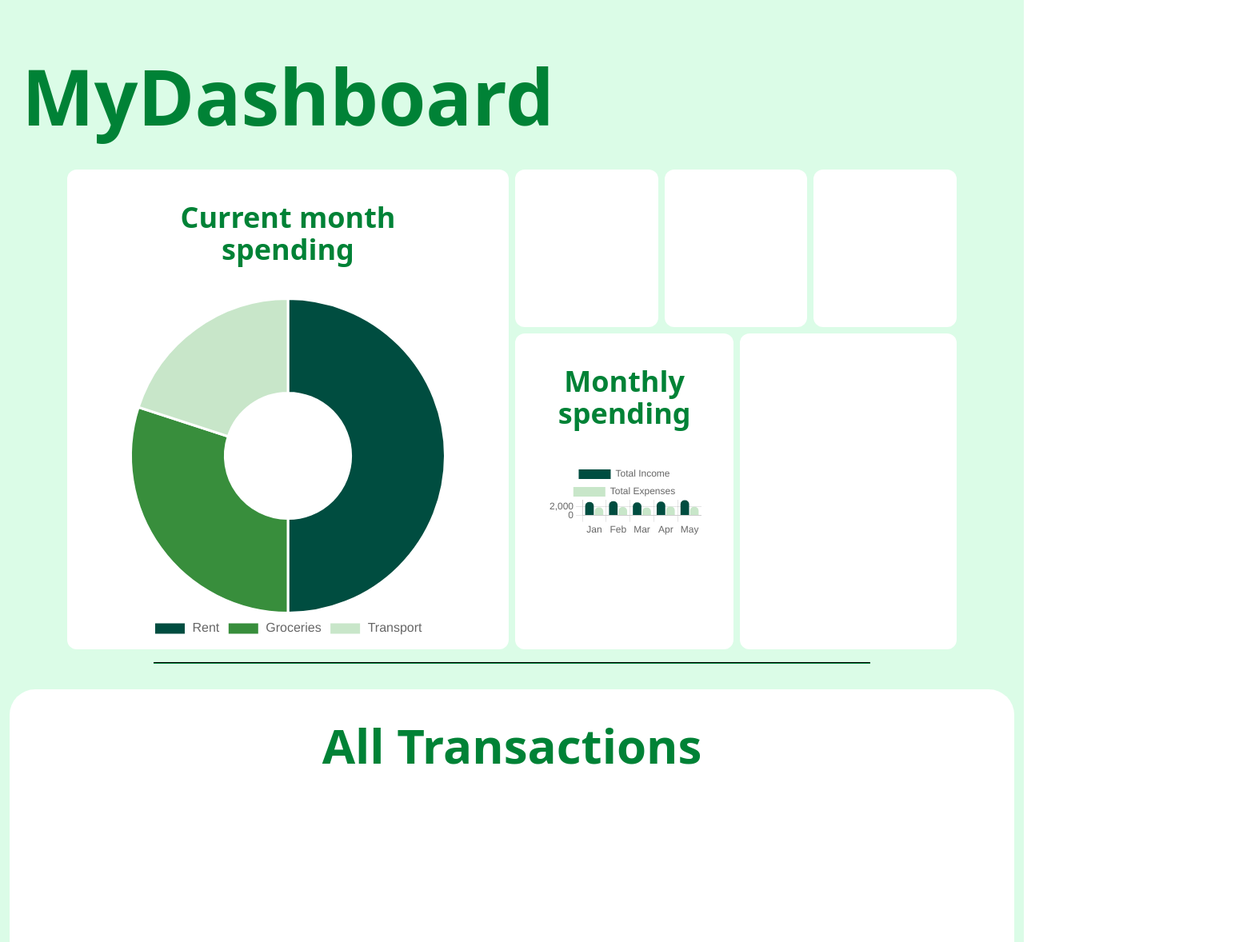
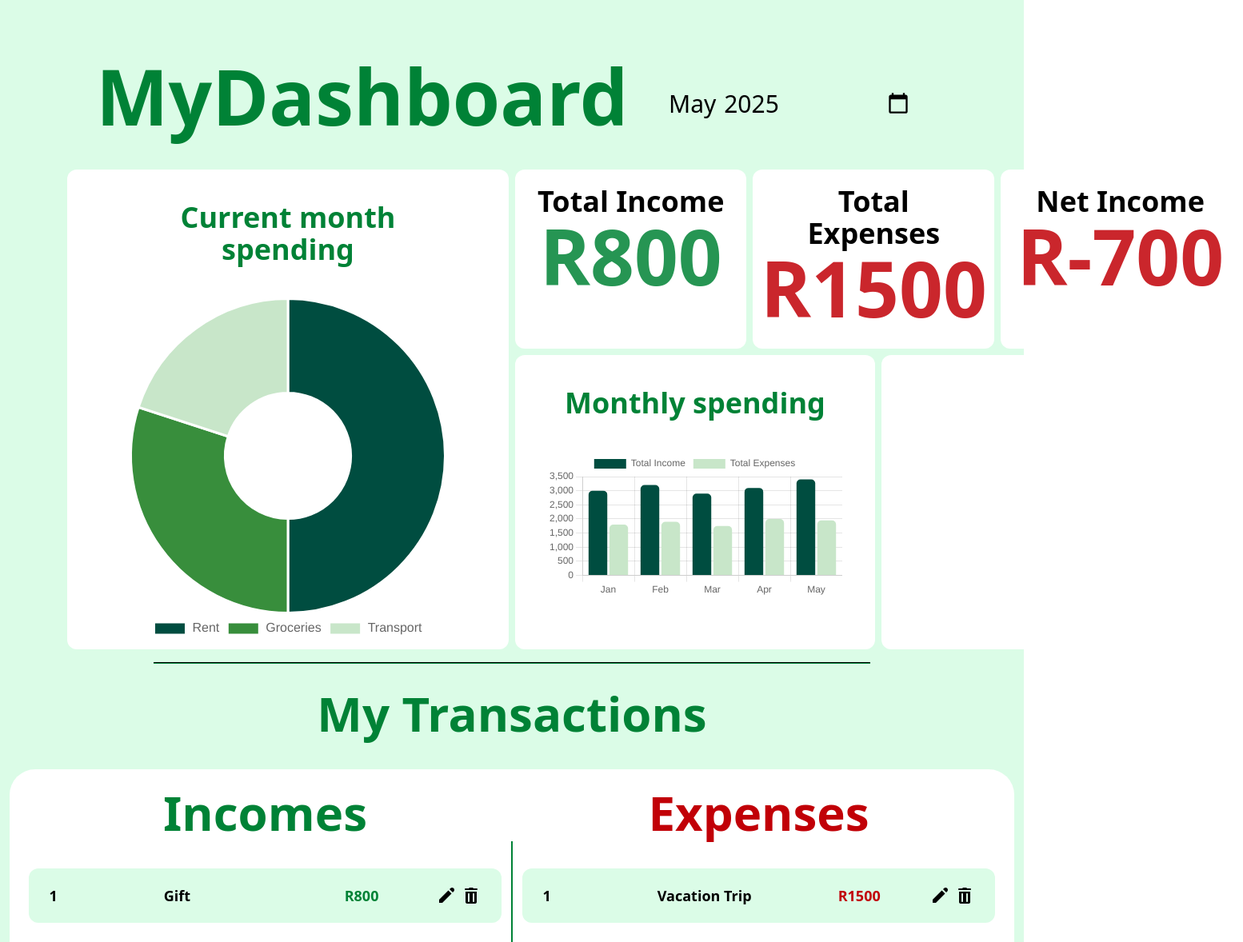
Before and after one commit to Tewahido/MyPennyPincher, a React (Vite) app in the folder MyPennyPincher_Client/: page /dashboard in a window 1280 px wide. Shown: the part 72-1250 px from the top of the page at 80% size, 1554 px wide, since content can reach past the window. Built offline with nearby package versions, Linux system fonts and the light colour scheme.

Commit message:
Made Dashboard and Transactinos dynamic

```diff
--- a/MyPennyPincher_Client/src/pages/Dashboard/Dashboard.jsx
+++ b/MyPennyPincher_Client/src/pages/Dashboard/Dashboard.jsx
@@ -1,20 +1,147 @@
+import { useState } from "react";
 import DashboardSection from "./components/DashboardSection";
+import TransactionsSection from "./components/TransactionsSection";
+
+const incomeData = [
+  {
+    IncomeId: 1,
+    Source: "Salary",
+    Amount: 5000,
+    Date: "2025-01-25",
+    Monthly: true,
+    UserId: 1,
+  },
+  {
+    IncomeId: 2,
+    Source: "Freelance Project",
+    Amount: 1500,
+    Date: "2025-02-10",
+    Monthly: false,
+    UserId: 1,
+  },
+  {
+    IncomeId: 3,
+    Source: "Stock Dividends",
+    Amount: 300,
+    Date: "2025-03-18",
+    Monthly: false,
+    UserId: 1,
+  },
+  {
+    IncomeId: 4,
+    Source: "Bonus",
+    Amount: 2000,
+    Date: "2025-04-05",
+    Monthly: false,
+    UserId: 1,
+  },
+  {
+    IncomeId: 5,
+    Source: "Gift",
+    Amount: 800,
+    Date: "2025-05-12",
+    Monthly: false,
+    UserId: 1,
+  },
+];
+
+const expenseData = [
+  {
+    ExpenseId: 1,
+    Description: "Rent",
+    Amount: 1200,
+    Date: "2025-01-01",
+    Recurring: true,
+    CategoryId: 1,
+    UserId: 1,
+  },
+  {
+    ExpenseId: 2,
+    Description: "Electricity Bill",
+    Amount: 100,
+    Date: "2025-02-05",
+    Recurring: true,
+    CategoryId: 2,
+    UserId: 1,
+  },
+  {
+    ExpenseId: 3,
+    Description: "Groceries",
+    Amount: 450,
+    Date: "2025-03-10",
+    Recurring: true,
+    CategoryId: 3,
+    UserId: 1,
+  },
+  {
+    ExpenseId: 4,
+    Description: "New Phone",
+    Amount: 900,
+    Date: "2025-04-15",
+    Recurring: false,
+    CategoryId: 4,
+    UserId: 1,
+  },
+  {
+    ExpenseId: 5,
+    Description: "Vacation Trip",
+    Amount: 1500,
+    Date: "2025-05-02",
+    Recurring: false,
+    CategoryId: 5,
+    UserId: 1,
+  },
+];
 
 export default function Dashboard() {
+  const [selectedMonth, setSelectedMonth] = useState("2025-05");
+
+  const [currentYear, currentMonth] = selectedMonth.split("-");
+  const currentMonthIncomes = incomeData.filter((income) => {
+    const incomeMonth = new Date(income.Date).getMonth() + 1;
+    console.log(currentMonth);
+    console.log(incomeMonth);
+
+    return incomeMonth == currentMonth;
+  });
+
+  const currentMonthExpenses = expenseData.filter((expense) => {
+    const expenseMonth = new Date(expense.Date).getMonth() + 1;
+    return expenseMonth == currentMonth;
+  });
+
+  function handleSelectMonth(event) {
+    setSelectedMonth(event.target.value);
+  }
+
   return (
     <div className="w-full bg-green-100 flex flex-col mt-10">
-      <div className="w-[50%] h-50 flex items-end justify-center mb-10 mx-10">
+      <div className="w-full h-50 flex items-end justify-between mb-10 px-30">
         <h1 className="text-8xl font-extrabold text-green-700"> MyDashboard</h1>
+        <input
+          type="month"
+          onChange={(event) => handleSelectMonth(event)}
+          value={selectedMonth}
+          className="text-3xl m-5 cursor-pointer"
+        />
       </div>
       <div className="w-full ">
-        <DashboardSection />
+        <DashboardSection
+          incomes={currentMonthIncomes}
+          expenses={currentMonthExpenses}
+          setSelectedMonth={setSelectedMonth}
+        />
       </div>
       <hr className="bg-green-700 h-0.5 w-[70%] mx-auto my-5" />
       <div className="p-3">
-        <div className="flex flex-col items-center bg-white h-200 rounded-4xl p-10">
-          <h1 className="text-6xl font-extrabold text-green-700">
-            All Transactions
-          </h1>
+        <h1 className="text-6xl text-center font-extrabold text-green-700 mb-10">
+          My Transactions
+        </h1>
+        <div className="flex flex-col items-center bg-white h-200 rounded-4xl ">
+          <TransactionsSection
+            incomes={currentMonthIncomes}
+            expenses={currentMonthExpenses}
+          />
         </div>
       </div>
     </div>
--- a/MyPennyPincher_Client/src/pages/Dashboard/components/DashboardSection.jsx
+++ b/MyPennyPincher_Client/src/pages/Dashboard/components/DashboardSection.jsx
@@ -83,7 +83,17 @@ const options = {
   },
 };
 
-export default function DashboardSection() {
+export default function DashboardSection({ incomes, expenses }) {
+  const totalIncome = incomes.reduce((sum, income) => sum + income.Amount, 0);
+  const totalExpenses = expenses.reduce(
+    (sum, expense) => sum + expense.Amount,
+    0
+  );
+
+  const netIncome = totalIncome - totalExpenses;
+
+  const netColour = netIncome > 0 ? "text-green-700" : "text-red-700";
+
   return (
     <div className="flex justify-evenly w-full h-150 px-20">
       <div className="flex flex-col items-center h-full bg-white m-1 rounded-xl w-[60%] px-15 pb-15">
@@ -94,12 +104,26 @@ export default function DashboardSection() {
           <Doughnut data={data} options={options} />
         </div>
       </div>
-      <div className="w-full h-full ">
       <div className="flex flex-col gap-2 h-full w-full ">
-          <div className="flex h-[50%]   ">
-            <div className="h-full w-[33%] bg-white m-1 rounded-xl"></div>
-            <div className="h-full w-[33%] bg-white m-1 rounded-xl"></div>
-            <div className="h-full w-[33%] bg-white m-1 rounded-xl"></div>
+        <div className="flex lg:h-[50%]">
+          <div className="flex flex-col items-center h-full w-[33%] bg-white m-1 rounded-xl p-5">
+            <h1 className="text-4xl font-bold  text-center">Total Income</h1>
+            <h1 className="text-8xl text-green-700/85 font-semibold">
+              R{totalIncome}
+            </h1>
+          </div>
+          <div className="flex flex-col items-center h-full w-[33%] bg-white m-1 rounded-xl p-5">
+            <h1 className="text-4xl font-bold  text-center">Total Expenses</h1>
+            <h1 className="text-8xl text-red-700/85 font-semibold">
+              R{totalExpenses}
+            </h1>
+          </div>
+          <div className="flex flex-col items-center h-full w-[33%] bg-white m-1 rounded-xl p-5">
+            <h1 className="text-4xl font-bold  text-center">Net Income</h1>
+            <h1 className={`text-8xl ${netColour}/85 font-semibold`}>
+              R{netIncome}
+            </h1>
+          </div>
         </div>
         <div className="flex h-full w-full">
           <div className=" flex flex-col h-full w-[50%] m-1 bg-white rounded-xl gap-10 p-10">
@@ -112,6 +136,5 @@ export default function DashboardSection() {
         </div>
       </div>
     </div>
-    </div>
   );
 }
--- /dev/null
+++ b/MyPennyPincher_Client/src/pages/Dashboard/components/TransactionEntry.jsx
@@ -0,0 +1,56 @@
+import EditIcon from "../../../assets/edit_icon.png";
+import DeleteIcon from "../../../assets/delete_icon.png";
+
+export default function TransactionEntry({ type, entry, index }) {
+  let entryTitle;
+  let amountColour;
+
+  if (type === "income") {
+    entryTitle = entry.Source;
+    amountColour = "text-green-700";
+  } else {
+    entryTitle = entry.Description;
+    amountColour = "text-red-700";
+  }
+
+  return (
+    <div className="flex items-center justify-evenly bg-green-100 w-full rounded-xl p-5 ">
+      <h1 className="w-[25%] text-lg font-bold">{index}</h1>
+
+      <h1 className="w-[40%] text-lg font-bold">{entryTitle}</h1>
+      <h1 className={`w-[20%] ${amountColour} text-lg font-bold`}>
+        R{entry.Amount}
+      </h1>
+      <div className=" w-[10%] h-[75%] flex justify-between items-center ">
+        <div className="relative group">
+          <img
+            src={EditIcon}
+            alt="Edit"
+            className=" cursor-pointer transition duration-200 hover:scale-110"
+          />
+          <span
+            className="absolute bottom-full mb-1 left-1/2
+                   bg-gray-700 text-white text-xs px-2 py-1 rounded
+                   opacity-0 group-hover:opacity-100 transition-opacity duration-300"
+          >
+            Edit
+          </span>
+        </div>
+        <div className="relative group">
+          <img
+            src={DeleteIcon}
+            alt="Delete"
+            className=" cursor-pointer transition duration-200 hover:scale-110"
+          />
+          <span
+            className="absolute bottom-full mb-1 left-1/2
+                   bg-gray-700 text-white text-xs px-2 py-1 rounded
+                   opacity-0 group-hover:opacity-100 transition-opacity duration-300"
+          >
+            Delete
+          </span>
+        </div>
+      </div>
+    </div>
+  );
+}
--- /dev/null
+++ b/MyPennyPincher_Client/src/pages/Dashboard/components/TransactionsSection.jsx
@@ -0,0 +1,37 @@
+import TransactionEntry from "./TransactionEntry";
+
+export default function TransactionsSection({ incomes, expenses }) {
+  return (
+    <div className="flex h-full w-full p-3">
+      <div className=" flex flex-col h-full w-[50%] p-3">
+        <h1 className="text-center text-6xl font-bold text-green-700 mb-10">
+          Incomes
+        </h1>
+        <div className="flex flex-col h-full w-full">
+          {incomes.map((income, index) => (
+            <TransactionEntry
+              type="income"
+              entry={income}
+              index={index + 1}
+              key={income.IncomeId}
+            />
+          ))}
+        </div>
+      </div>
+      <div className="h-[80%] my-auto w-0.5 bg-green-700"></div>
+      <div className=" flex flex-col h-full w-[50%] p-3">
+        <h1 className="text-center text-6xl font-bold text-red-700 mb-10">
+          Expenses
+        </h1>
+        {expenses.map((expense, index) => (
+          <TransactionEntry
+            type="expense"
+            entry={expense}
+            index={index + 1}
+            key={expense.ExpenseId}
+          />
+        ))}
+      </div>
+    </div>
+  );
+}
--- a/MyPennyPincher_Client/src/pages/Home/components/ServiceCard.jsx
+++ b/MyPennyPincher_Client/src/pages/Home/components/ServiceCard.jsx
@@ -12,7 +12,7 @@ export default function ServiceCard({ service, textcolor }) {
         >
           {service.title}
         </h1>
-        <img src={service.icon} alt="Icon" className="h-10 mb-5" />
+        <img src={service.icon} alt="Icon" className="h-10 mb-5 " />
         <p className="italic text-lg font-semibold text-black w-[75%] ">
           {service.content}
         </p>
```
Also changed, not shown: MyPennyPincher_Client/src/assets/delete_icon.png (added), MyPennyPincher_Client/src/assets/edit_icon.png (added). Lines whose indentation alone changed are shown as unchanged.
